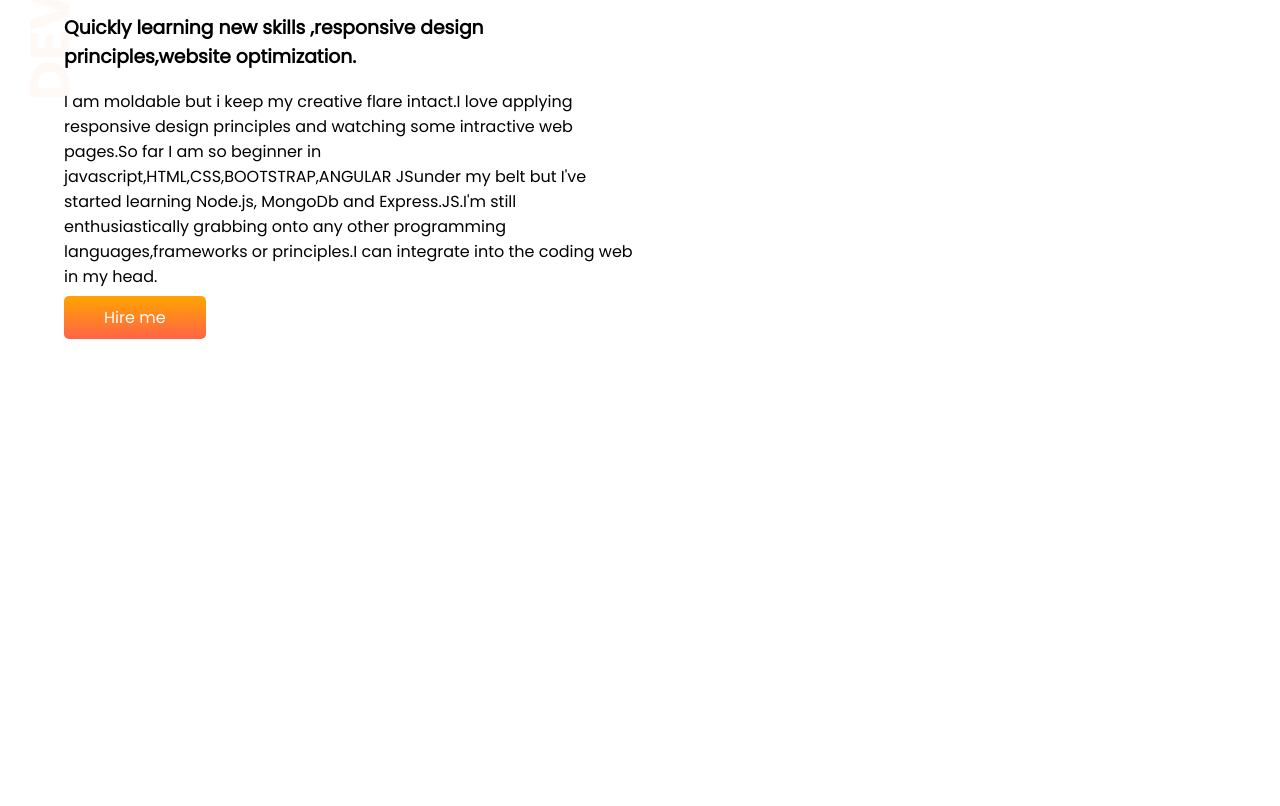
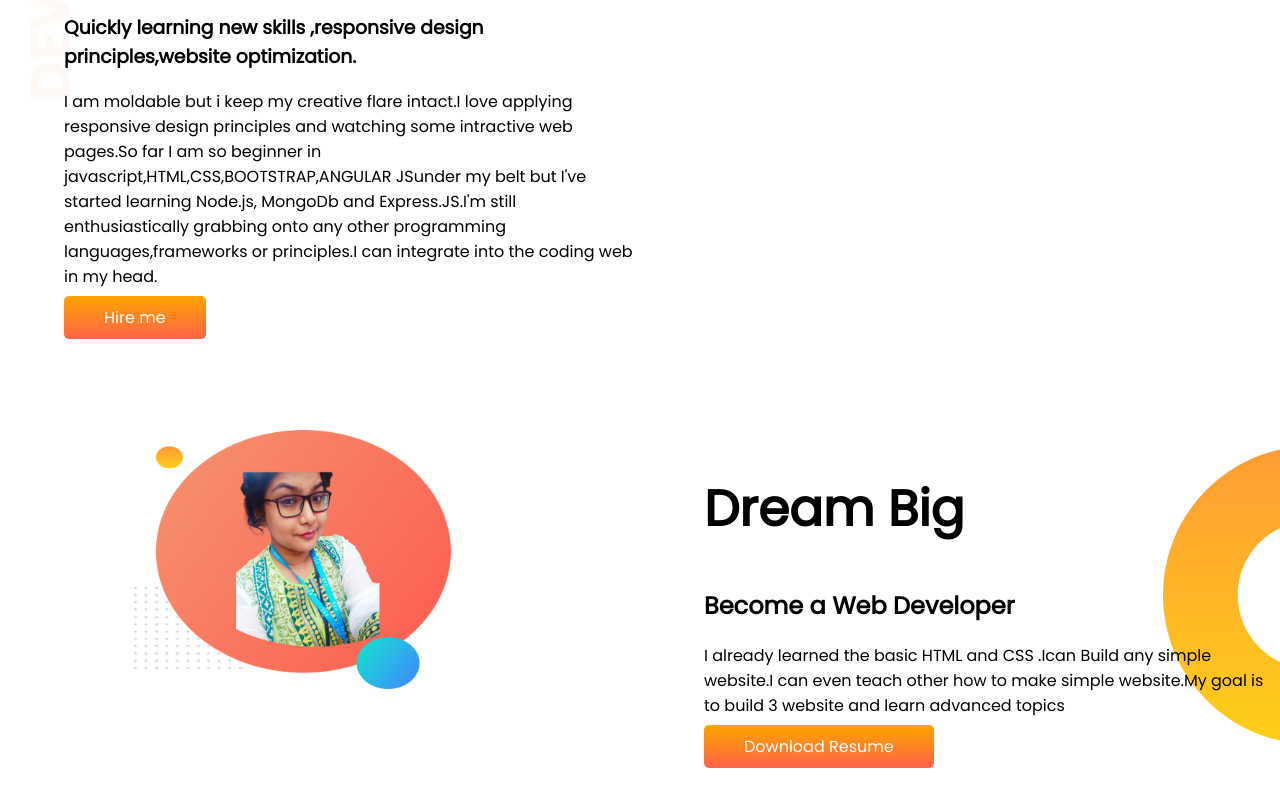
Before and after one commit to PROMA-0481/proma-portfolio, a plain HTML site: page proma-portfolio/index.html in a window 1280 px wide. Shown: the part 262-1068 px from the top of the page. Before the commit the page ends 800 px from the top, so only its background shows below. Drawn offline with Linux system fonts and the light colour scheme.

Commit message:
dream added

```diff
--- a/proma-portfolio/index.html
+++ b/proma-portfolio/index.html
@@ -31,6 +31,25 @@
             <img src="1.1.png" alt="Proma1">
         </div>
     </section>
+    <section class="dream-big">
+
+        <div class="half-width">
+            <img src="2.1.png" alt="proma 2">
+
+
+
+
+        </div>
+        <div class="half-width">
+            <h1>Dream Big</h1>
+            <h2>Become a Web Developer</h2>
+            <p>I already learned the basic HTML and CSS .Ican Build any simple website.I can even teach other how to
+                make simple website.My goal is to build 3 website and learn advanced topics</p>
+            <a class="link-button" target="_blank" href="">Download Resume</a>
+        </div>
+
+    </section>
+
 
 
 
--- a/proma-portfolio/style.css
+++ b/proma-portfolio/style.css
@@ -15,6 +15,7 @@ h1 {
 
 section {
     display: flex;
+    margin-bottom: 100px;
 }
 
 .half-width {
@@ -41,3 +42,9 @@ section {
 
 
 }
+
+.dream-big {
+    background-image: url(images/dream-bg.png);
+    background-repeat: no-repeat;
+    background-position: right;
+}
```
